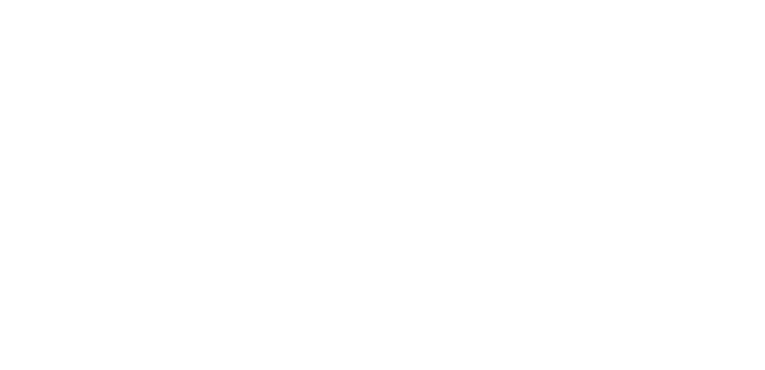
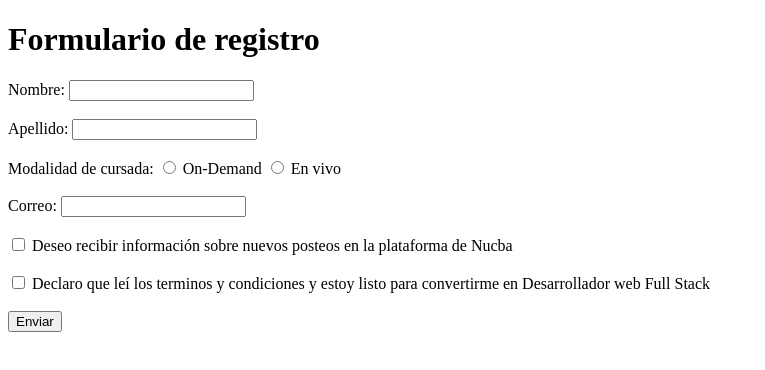
Before and after one commit to Florp94/formsylistasNucba, a plain HTML site: page Formulario-de-registro.html in a window 1280 px wide. Shown: the whole page, without its empty margins (0-765 px from the left). Drawn offline with Linux system fonts and the light colour scheme.

Commit message:
formslisto

```diff
--- a/Formulario-de-registro.html
+++ b/Formulario-de-registro.html
@@ -1,5 +1,5 @@
 <!DOCTYPE html>
-<html lang="en">
+<html lang="es">
 <head>
     <meta charset="UTF-8">
     <meta http-equiv="X-UA-Compatible" content="IE=edge">
@@ -7,10 +7,42 @@
     <title>Forms</title>
 </head>
 <body>
-    <form action="">
-
-
-
+    <form>
+        <div>
+            <h1>Formulario de registro</h1>
+            <label for="nombre">Nombre:</label>
+            <input type="text" name="Nombre">
+            <br>
+            <br>
+            <label for="Apellido">Apellido:</label>
+            <input type="text" name="Apellido">
+            <br>
+            <br>
+        </div>
+        <section> Modalidad de cursada:
+            <input type="radio" id="On-demand" name="cursada"/>
+            <label for="On-demand">On-Demand</label>
+            <input type="radio" id="En vivo" name="cursada"/>
+            <label for="">En vivo</label>
+            <br>
+            <br>
+            <label for="Correo">Correo:</label>
+            <input type="email" id="correo"/>
+            <br>
+            <br>
+            <input type="checkbox" id="información"/>
+            <label for="checkbox1">Deseo recibir información sobre nuevos posteos en la plataforma de Nucba
+            </label>
+            <br>
+            <br>
+            <input type="checkbox" id="información"/>
+            <label for="checkbox1">Declaro que leí los terminos y condiciones y estoy listo para convertirme en Desarrollador web Full Stack</label>
+            <br>
+            <br>
+            <button type="submit">Enviar</button>
+        </section>
     </form>
-</body>
+    <footer>
+    </footer>
+    </body>
 </html>
```
